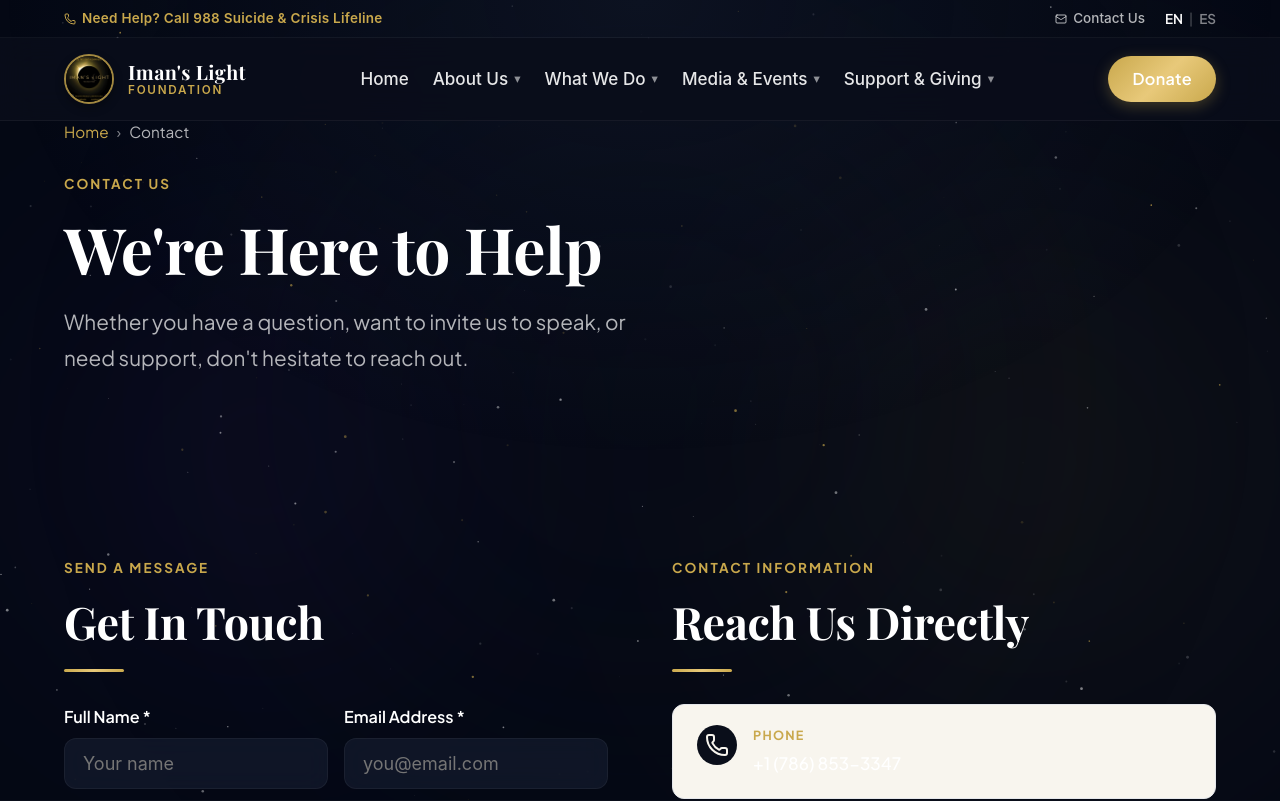
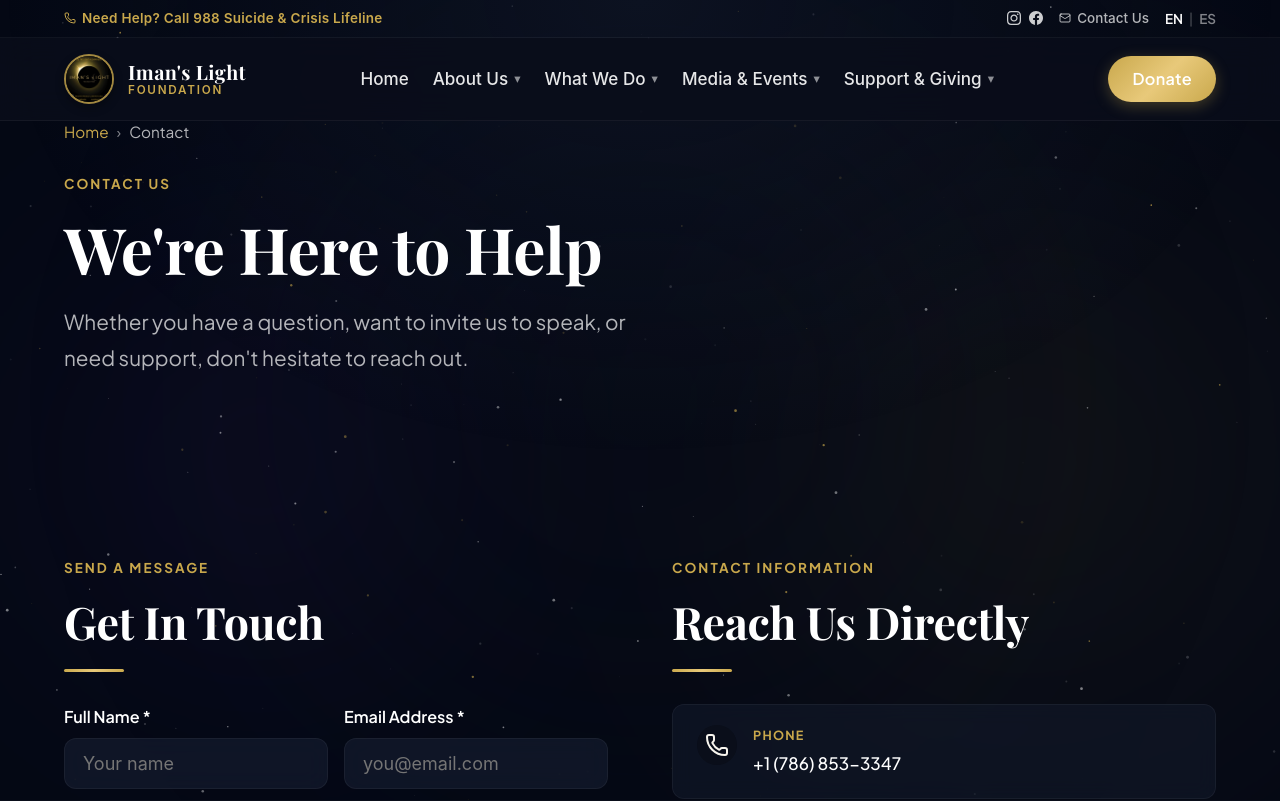
Before and after one commit to chipardo/Iman-s-Light-Foundation, a Next.js app in the folder imans-light-foundation/: page /contact in a window 1280 px wide. Shown: the top 801 px of the page. Built offline with nearby package versions, Linux system fonts and the light colour scheme; a web font is replaced by a local one.

Commit message:
Add files via upload

```diff
--- a/imans-light-foundation/src/app/contact/contact.module.css
+++ b/imans-light-foundation/src/app/contact/contact.module.css
@@ -11,7 +11,9 @@
 }
 
 .successMsg {
-  background: var(--off-white);
+  background: rgba(20, 28, 46, 0.5);
+  backdrop-filter: blur(10px);
+  border: 1px solid rgba(255,255,255,0.05);
   border: 2px solid rgba(201,168,76,0.3);
   border-radius: var(--radius-lg);
   padding: 48px;
@@ -59,9 +61,10 @@
   align-items: flex-start;
   gap: 16px;
   padding: 20px 24px;
-  background: var(--off-white);
+  background: rgba(20, 28, 46, 0.5);
+  backdrop-filter: blur(10px);
+  border: 1px solid rgba(255,255,255,0.05);
   border-radius: var(--radius-md);
-  border: 1px solid var(--gray-200);
   transition: all 0.2s ease;
 }
 
--- a/imans-light-foundation/src/app/page.tsx
+++ b/imans-light-foundation/src/app/page.tsx
@@ -257,7 +257,7 @@
           <div className="grid-2">
             <div ref={addRef} className="fade-up">
               <Image
-                src="https://static.wixstatic.com/media/56e6ee_1883900cfc974a68ba6cd750894bc110~mv2.jpg"
+                src="https://static.wixstatic.com/media/56e6ee_3d08247bcecf4368844f77cc2095fffe~mv2.jpg"
                 alt="Iman's Light Foundation Logo"
                 width={520}
                 height={520}
--- a/imans-light-foundation/src/components/Navbar.tsx
+++ b/imans-light-foundation/src/components/Navbar.tsx
@@ -71,7 +71,15 @@
               <Phone size={12} /> Need Help? Call 988 Suicide & Crisis Lifeline
             </span>
           </div>
-          <div className={styles.topBarRight}>
+          <div className={styles.topBarRight} style={{ display: 'flex', alignItems: 'center', gap: '16px' }}>
+            <div style={{ display: 'flex', gap: '8px' }}>
+              <a href="https://www.instagram.com/imanslightfoundation" target="_blank" rel="noopener noreferrer" aria-label="Instagram" style={{ color: 'var(--white)', opacity: 0.8, transition: 'opacity 0.2s' }} onMouseOver={(e) => e.currentTarget.style.opacity = '1'} onMouseOut={(e) => e.currentTarget.style.opacity = '0.8'}>
+                <svg width="14" height="14" viewBox="0 0 24 24" fill="currentColor"><path d="M12 2.163c3.204 0 3.584.012 4.85.07 3.252.148 4.771 1.691 4.919 4.919.058 1.265.069 1.645.069 4.849 0 3.205-.012 3.584-.069 4.849-.149 3.225-1.664 4.771-4.919 4.919-1.266.058-1.644.07-4.85.07-3.204 0-3.584-.012-4.849-.07-3.26-.149-4.771-1.699-4.919-4.92-.058-1.265-.07-1.644-.07-4.849 0-3.204.013-3.583.07-4.849.149-3.227 1.664-4.771 4.919-4.919 1.266-.057 1.645-.069 4.849-.069zm0-2.163c-3.259 0-3.667.014-4.947.072-4.358.2-6.78 2.618-6.98 6.98-.059 1.281-.073 1.689-.073 4.948 0 3.259.014 3.668.072 4.948.2 4.358 2.618 6.78 6.98 6.98 1.281.058 1.689.072 4.948.072 3.259 0 3.668-.014 4.948-.072 4.354-.2 6.782-2.618 6.979-6.98.059-1.28.073-1.689.073-4.948 0-3.259-.014-3.667-.072-4.947-.196-4.354-2.617-6.78-6.979-6.98-1.281-.059-1.69-.073-4.949-.073zm0 5.838c-3.403 0-6.162 2.759-6.162 6.162s2.759 6.163 6.162 6.163 6.162-2.759 6.162-6.163c0-3.403-2.759-6.162-6.162-6.162zm0 10.162c-2.209 0-4-1.79-4-4 0-2.209 1.791-4 4-4s4 1.791 4 4c0 2.21-1.791 4-4 4zm6.406-11.845c-.796 0-1.441.645-1.441 1.44s.645 1.44 1.441 1.44c.795 0 1.439-.645 1.439-1.44s-.644-1.44-1.439-1.44z"/></svg>
+              </a>
+              <a href="https://www.facebook.com/imanslightfoundation" target="_blank" rel="noopener noreferrer" aria-label="Facebook" style={{ color: 'var(--white)', opacity: 0.8, transition: 'opacity 0.2s' }} onMouseOver={(e) => e.currentTarget.style.opacity = '1'} onMouseOut={(e) => e.currentTarget.style.opacity = '0.8'}>
+                <svg width="14" height="14" viewBox="0 0 24 24" fill="currentColor"><path d="M24 12.073c0-6.627-5.373-12-12-12s-12 5.373-12 12c0 5.99 4.388 10.954 10.125 11.854v-8.385H7.078v-3.47h3.047V9.43c0-3.007 1.792-4.669 4.533-4.669 1.312 0 2.686.235 2.686.235v2.953H15.83c-1.491 0-1.956.925-1.956 1.874v2.25h3.328l-.532 3.47h-2.796v8.385C19.612 23.027 24 18.062 24 12.073z"/></svg>
+              </a>
+            </div>
             <Link href="/contact" className={styles.topLink}>
               <Mail size={12} /> {lang === 'en' ? 'Contact Us' : 'Contáctanos'}
             </Link>
```
